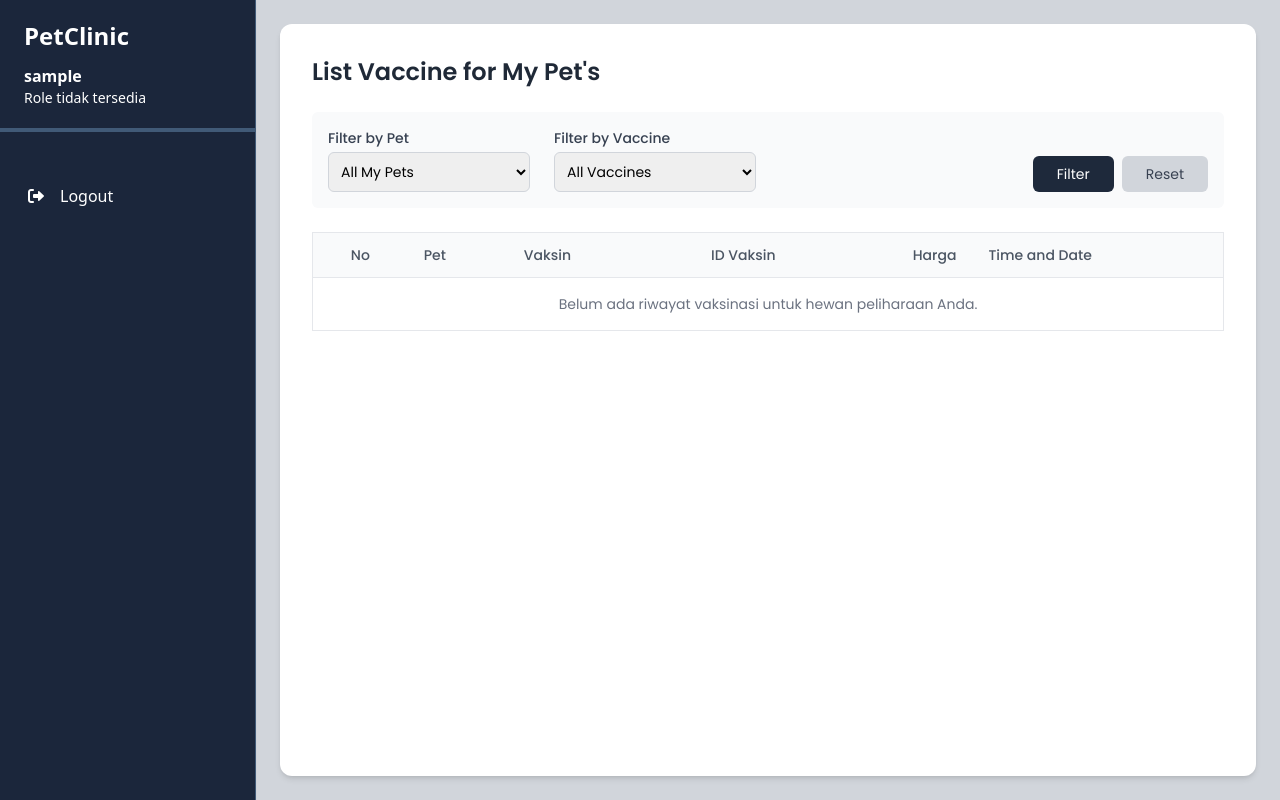
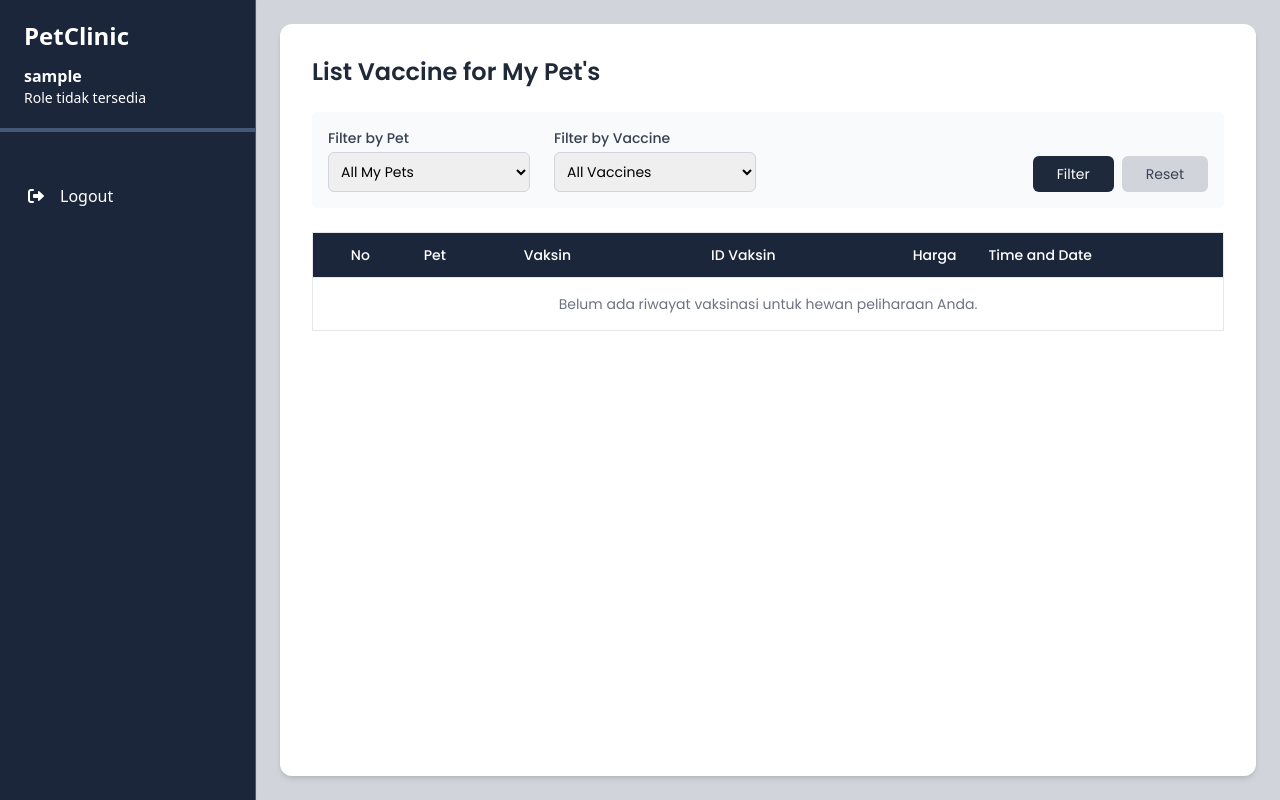
Before and after one commit to TK-17-BASDAT/tk17, a Django app: template manajemen_vaksin/templates/manajemen_vaksin/vaksin_klien.html in a window 1280 px wide. Run offline with Django 5.2, Linux system fonts and the light colour scheme; the template is opened without the code that fills it, so the values that code supplies are empty; the visitor is signed in with stand-in values (Sample User, id 1); some libraries are stand-ins or nearby versions.

Commit message:
Finished all ui for all modules

```diff
--- a/hewan_peliharaan/templates/hewan_peliharaan/list.html
+++ b/hewan_peliharaan/templates/hewan_peliharaan/list.html
@@ -54,7 +54,7 @@
 
                   <!-- Actions -->
                   <div class="flex justify-end space-x-2 mt-2">
-                    <button class="btn-update bg-secondary text-white px-4 py-1 rounded hover:bg-primary-dark transition"
+                    <button class="btn-update bg-secondary text-white px-4 py-1 rounded transition"
                             data-url="{% url 'hewan_peliharaan:update' hewan.id %}">
                       Update
                     </button>
--- a/manajemen_vaksin/templates/manajemen_vaksin/vaksin_klien.html
+++ b/manajemen_vaksin/templates/manajemen_vaksin/vaksin_klien.html
@@ -63,14 +63,14 @@
 
             <div class="overflow-x-auto">
                 <table class="min-w-full text-sm text-left border-collapse border border-gray-200">
-                    <thead class="bg-gray-50">
+                    <thead class="bg-primary text-white">
                         <tr>
-                            <th class="py-3 px-4 border-b border-gray-200 font-medium text-gray-600 text-center">No</th>
-                            <th class="py-3 px-4 border-b border-gray-200 font-medium text-gray-600">Pet</th>
-                            <th class="py-3 px-4 border-b border-gray-200 font-medium text-gray-600">Vaksin</th>
-                            <th class="py-3 px-4 border-b border-gray-200 font-medium text-gray-600 text-center">ID Vaksin</th>
-                            <th class="py-3 px-4 border-b border-gray-200 font-medium text-gray-600 text-right">Harga</th>
-                            <th class="py-3 px-4 border-b border-gray-200 font-medium text-gray-600">Time and Date</th>
+                            <th class="py-3 px-4 border-b border-gray-200 font-medium text-center">No</th>
+                            <th class="py-3 px-4 border-b border-gray-200 font-medium">Pet</th>
+                            <th class="py-3 px-4 border-b border-gray-200 font-medium">Vaksin</th>
+                            <th class="py-3 px-4 border-b border-gray-200 font-medium text-center">ID Vaksin</th>
+                            <th class="py-3 px-4 border-b border-gray-200 font-medium text-right">Harga</th>
+                            <th class="py-3 px-4 border-b border-gray-200 font-medium">Time and Date</th>
                         </tr>
                     </thead>
                     <tbody class="bg-white">
```
Also changed, not shown: dataklien/templates/dataklien/dataklien.html (+6 -6 lines), datavaksin/templates/datavaksin/datavaksin.html (+7 -7 lines), kunjungan/templates/kunjungan/kunjungan.html (+9 -7 lines), manajemen_vaksin/templates/manajemen_vaksin/vaksin.html (+6 -6 lines), perawatan_hewan/templates/perawatan_hewan/perawatan_hewan.html (+10 -8 lines).
